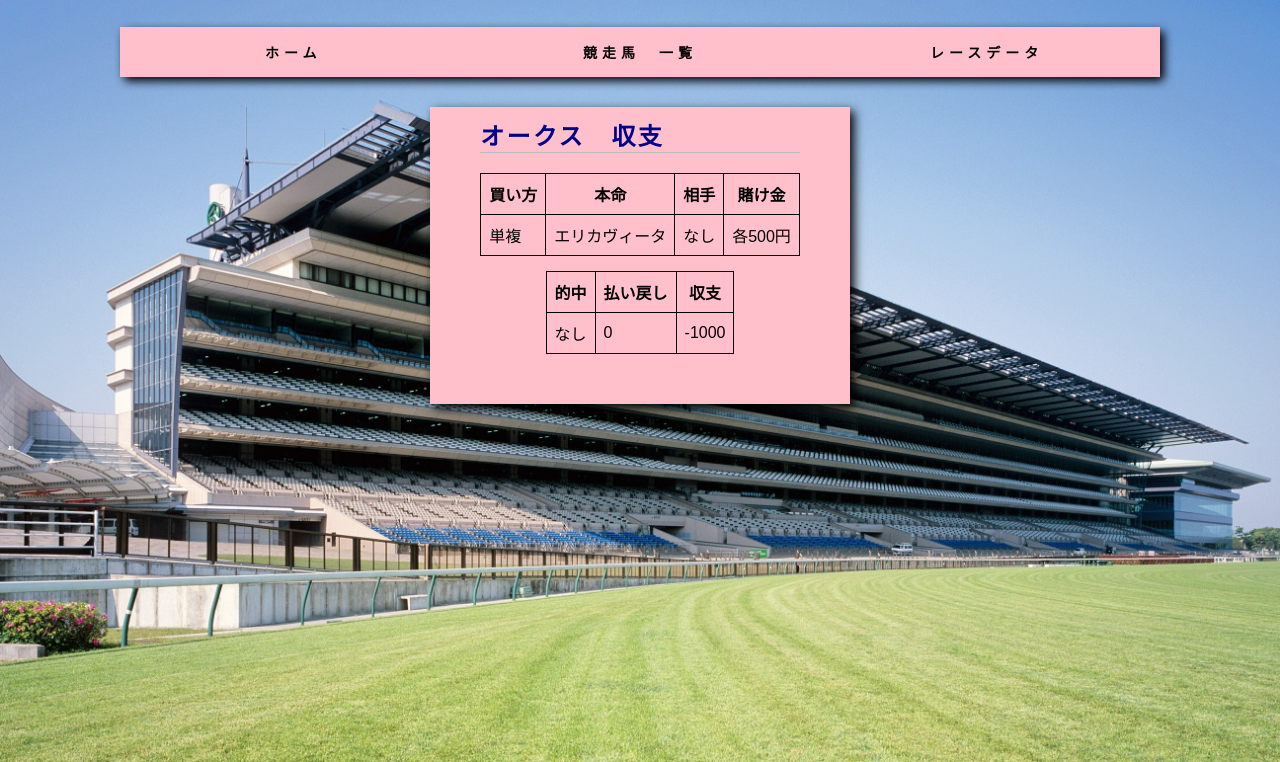
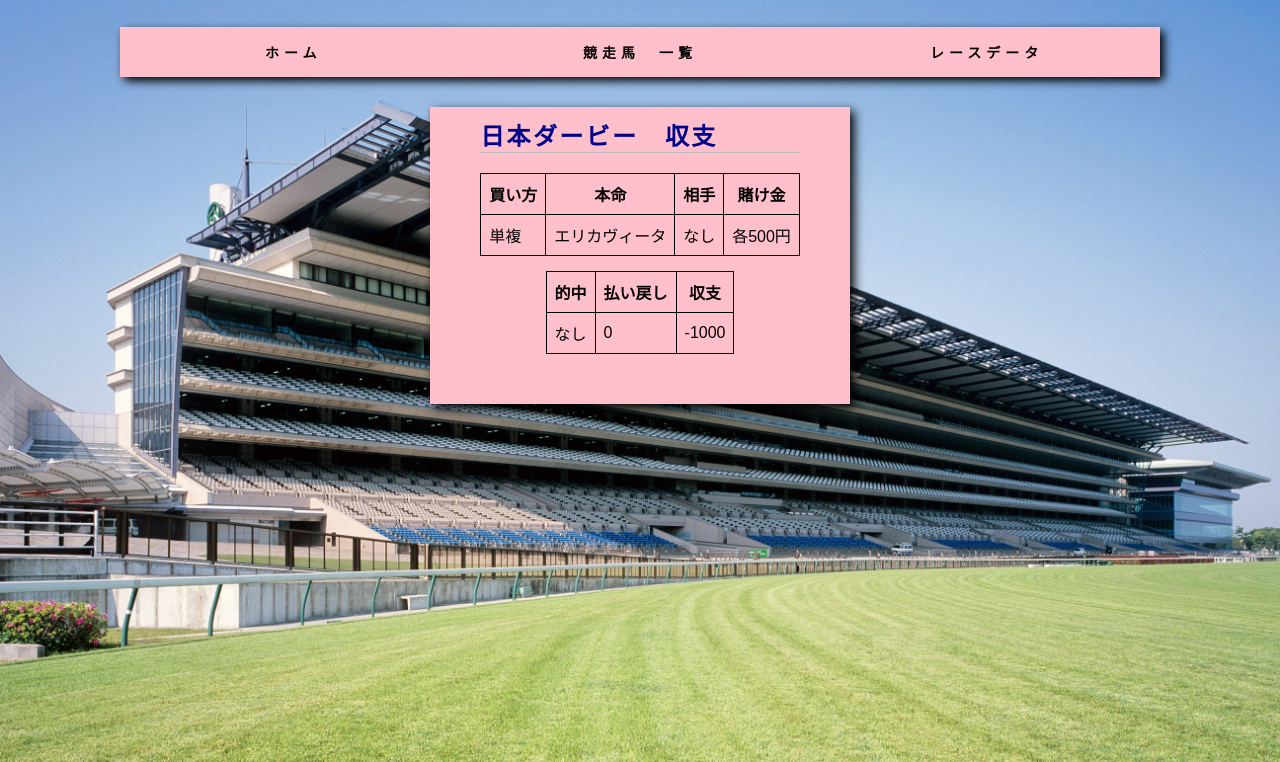
Before and after one commit to nikka0129/force, a plain HTML site: page race (9).html in a window 1280 px wide. Shown: the part 38-800 px from the top of the page. Drawn offline with Linux system fonts and the light colour scheme.

Commit message:
Update race (9).html

```diff
--- a/race (9).html
+++ b/race (9).html
@@ -3,7 +3,7 @@
 
 <head>
   <meta charset="UTF-8">
-  <title>オークス</title>
+  <title><日本ダービー</title>
   <link rel="icon" type="image/png" href="images/890.png">
   <link href="css/ress.css" rel="stylesheet" type="text/css">
   <link href="css/style.css" rel="stylesheet" type="text/css">
@@ -26,7 +26,7 @@
           </nav>
           <article class="article_top">
             <section class="section_top3">
-              <h1>オークス　収支</h1>
+              <h1>日本ダービー　収支</h1>
               <table class="tb2">
 
     <caption></caption>
```
